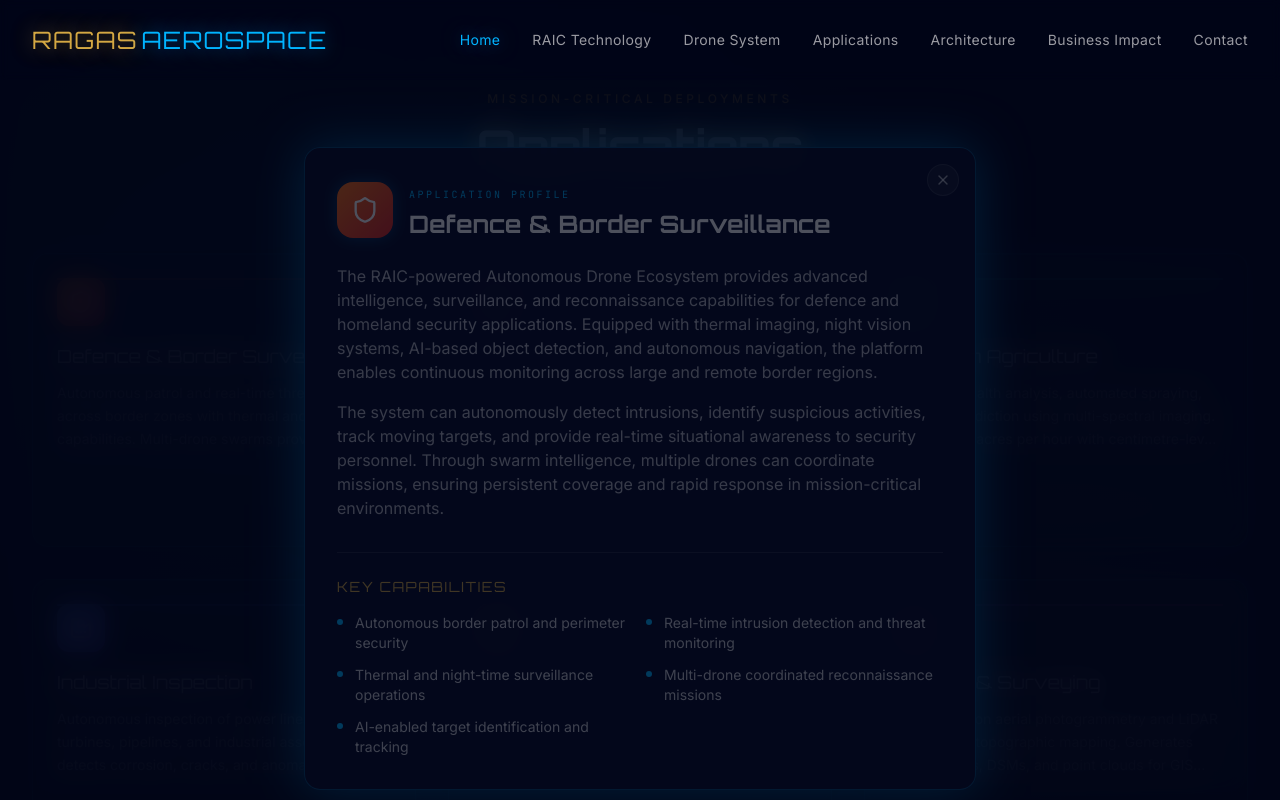
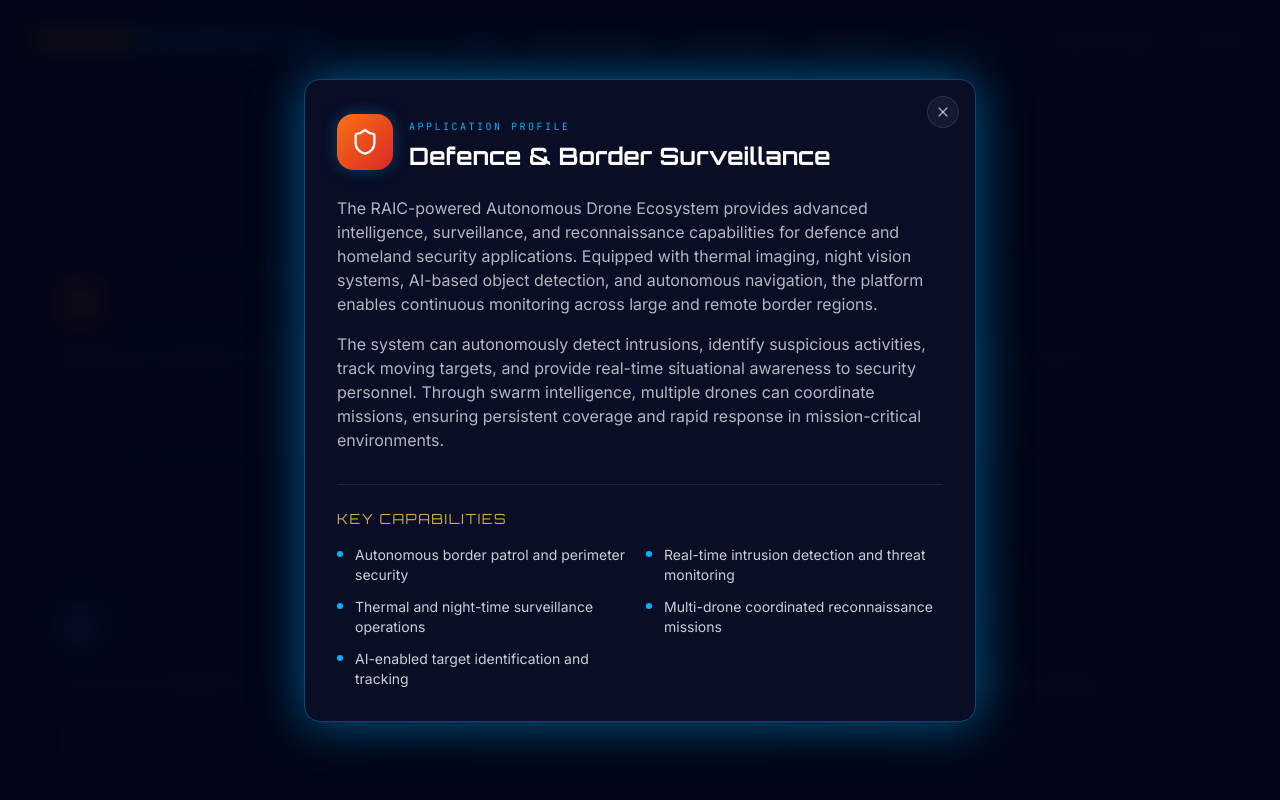
Before and after one commit to divyen123/ragasaerospace_portfolio, a React (Vite) app: page / in a window 1280 px wide. Both pictures are taken after a click on the element 224 px from the left and 3258 px from the top of the page. Shown: the part 2858-3658 px from the top of the page. Built offline with nearby package versions, Linux system fonts and the light colour scheme; the HTML template or start-up script is replaced by a standard one.

Commit message:
fix: portaled applications modal to body to bypass ancestor GSAP transforms

```diff
--- a/src/sections/Applications.jsx
+++ b/src/sections/Applications.jsx
@@ -6,6 +6,7 @@
    ══════════════════════════════════════════════════════ */
 
 import { useRef, useState, useEffect } from 'react';
+import { createPortal } from 'react-dom';
 import { motion, AnimatePresence, useInView } from 'framer-motion';
 import { ArrowRight, X } from 'lucide-react';
 import { applications } from '../data/siteData';
@@ -209,13 +210,14 @@ export default function Applications() {
         </motion.div>
       </div>
 
-      {/* ─── Centered Detailed Content Modal ─── */}
+      {/* ─── Centered Detailed Content Modal (Rendered via Portal to escape ancestor CSS transforms) ─── */}
+      {typeof document !== 'undefined' && createPortal(
         <AnimatePresence>
           {selectedApp && activeDetails && (
-          <>
+            <div className="fixed inset-0 z-[1000] flex items-center justify-center p-4">
               {/* Modal Backdrop */}
               <motion.div
-              className="fixed inset-0 z-[1000] bg-navy-950/80 backdrop-blur-md"
+                className="fixed inset-0 bg-navy-950/80 backdrop-blur-md"
                 initial={{ opacity: 0 }}
                 animate={{ opacity: 1 }}
                 exit={{ opacity: 0 }}
@@ -224,14 +226,13 @@ export default function Applications() {
               />
 
               {/* Modal Box wrapper */}
-            <div className="fixed inset-0 z-[1001] flex items-center justify-center p-4 overflow-y-auto">
               <motion.div
                 initial={{ opacity: 0, scale: 0.9, y: 30 }}
                 animate={{ opacity: 1, scale: 1, y: 0 }}
                 exit={{ opacity: 0, scale: 0.9, y: 30 }}
                 transition={{ duration: 0.35, ease: [0.25, 0.46, 0.45, 0.94] }}
                 className="w-full max-w-2xl bg-navy-900/95 glass border border-electric/35 rounded-2xl shadow-glow-lg
-                           p-6 md:p-8 relative max-h-[85vh] overflow-y-auto"
+                           p-6 md:p-8 relative max-h-[85vh] overflow-y-auto z-[1001]"
               >
                 {/* Close Button */}
                 <button
@@ -282,9 +283,10 @@ export default function Applications() {
                 </div>
               </motion.div>
             </div>
-          </>
           )}
-      </AnimatePresence>
+        </AnimatePresence>,
+        document.body
+      )}
     </section>
   );
 }
```
Lines whose indentation alone changed are shown as unchanged.
